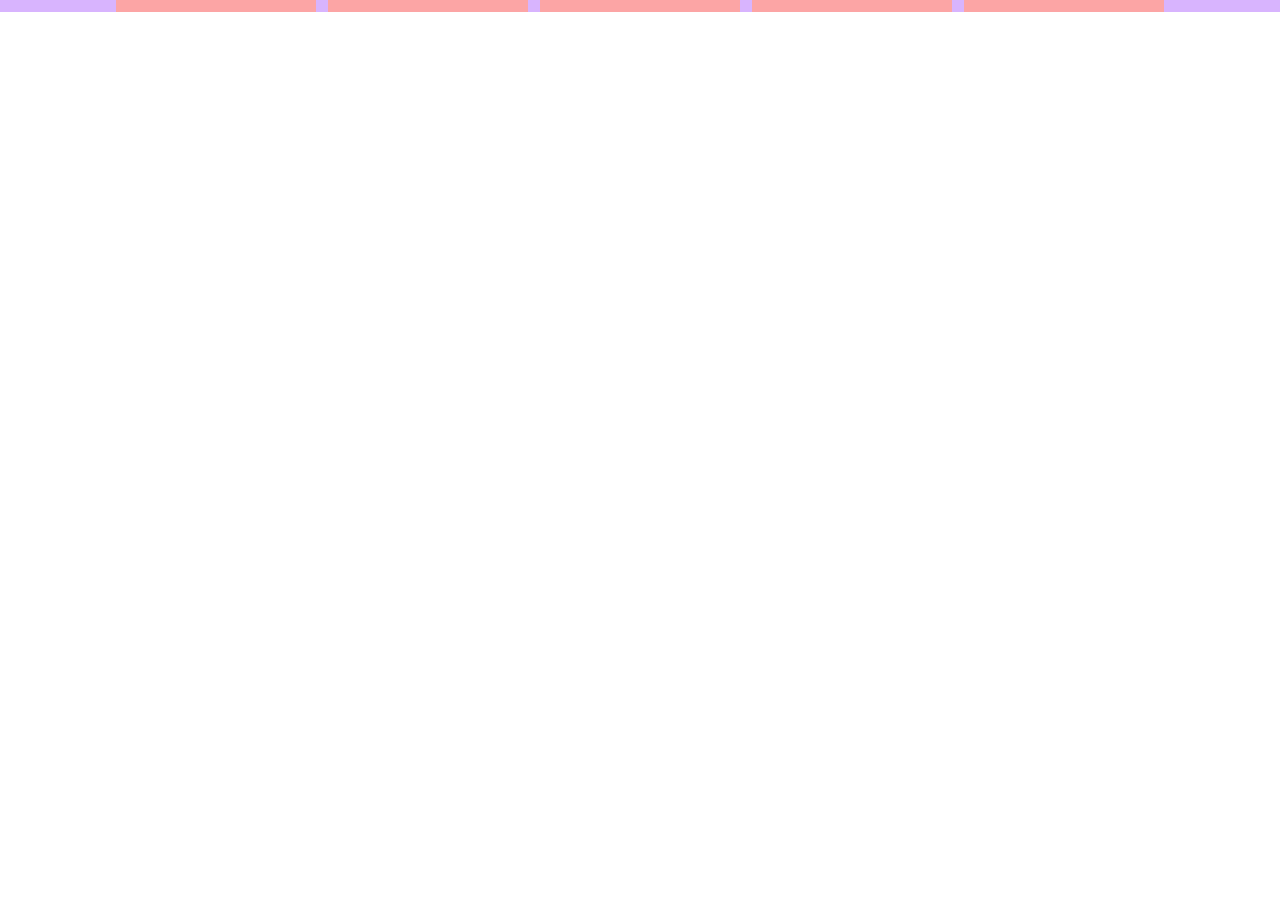
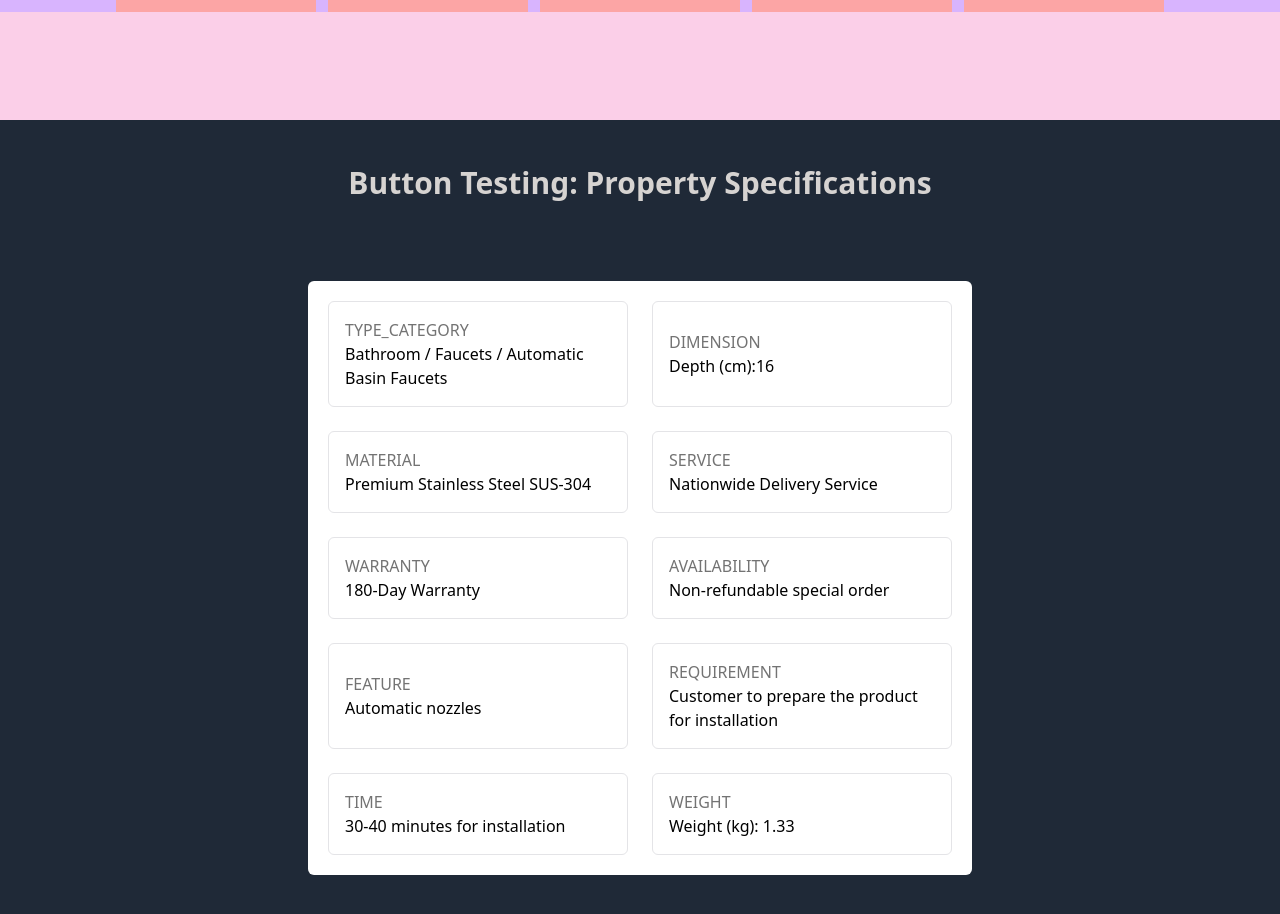
Before and after one commit to OshinBiggestLab/react, a React (Create React App) app: page / in a window 1280 px wide. Shown: the part 280-1194 px from the top of the page. Before the commit the page ends 800 px from the top, so only its background shows below. Built offline with nearby package versions, Linux system fonts and the light colour scheme.

Commit message:
GButton preview1

```diff
--- a/src/App.js
+++ b/src/App.js
@@ -1,9 +1,11 @@
+import GButton from "./components/GButton";
 import Thumbnails from "./components/Thumbnails";
 
 function App() {
   return (
     <div className="App">
       <Thumbnails />
+      <GButton />
     </div>
   );
 }
--- /dev/null
+++ b/src/components/GButton.js
@@ -0,0 +1,23 @@
+import gButtonData from "../data/g_button_data.js";
+
+function GButton() {
+  return (
+    <section class="flex gap-y-20 flex-col items-center justify-center h-screen bg-gray-800">
+      <h1 className="font-bold text-3xl text-stone-300">
+        Button Testing: Property Specifications
+      </h1>
+      <div className="bg-white max-w-[1048px] rounded-md">
+        <div className="grid grid-cols-2 gap-6 p-5">
+          {gButtonData.map((item) => (
+            <button className="border-[1px] border-zinc-200 rounded-md p-4 text-left hover:bg-neutral-900 hover:text-stone-300 max-w-[300px]">
+              <span className="text-neutral-500">{item.type}</span>
+              <p>{item.description}</p>
+            </button>
+          ))}
+        </div>
+      </div>
+    </section>
+  );
+}
+
+export default GButton;
--- a/src/components/Thumbnails.js
+++ b/src/components/Thumbnails.js
@@ -9,7 +9,7 @@ function Thumbnails() {
   }
 
   return (
-    <section className="flex flex-col items-center pt-10 gap-y-5">
+    <section className="flex flex-col items-center pt-10 gap-y-5 min-h-[400px] bg-pink-200">
       <h1 className="font-bold text-2xl">Thumbnails</h1>
       <div className="flex w-full justify-evenly items-center bg-purple-300 px-4">
         <button
--- /dev/null
+++ b/src/data/g_button_data.js
@@ -0,0 +1,55 @@
+// Property Specifications data for GButton component
+const gButtonData = [
+  {
+    id: 1,
+    type: "TYPE_CATEGORY",
+    description: "Bathroom / Faucets / Automatic Basin Faucets",
+  },
+  {
+    id: 2,
+    type: "DIMENSION",
+    description: "Depth (cm):16",
+  },
+  {
+    id: 3,
+    type: "MATERIAL",
+    description: "Premium Stainless Steel SUS-304",
+  },
+  {
+    id: 4,
+    type: "SERVICE",
+    description: "Nationwide Delivery Service",
+  },
+  {
+    id: 5,
+    type: "WARRANTY",
+    description: "180-Day Warranty",
+  },
+  {
+    id: 6,
+    type: "AVAILABILITY",
+    description: "Non-refundable special order",
+  },
+  {
+    id: 7,
+    type: "FEATURE",
+    description: "Automatic nozzles",
+  },
+  {
+    id: 8,
+    type: "REQUIREMENT",
+    description: "Customer to prepare the product for installation",
+  },
+  {
+    id: 9,
+    type: "TIME",
+    description: "30-40 minutes for installation",
+  },
+  {
+    id: 10,
+    type: "WEIGHT",
+    description: "Weight (kg): 1.33",
+  },
+];
+
+export default gButtonData;
```
